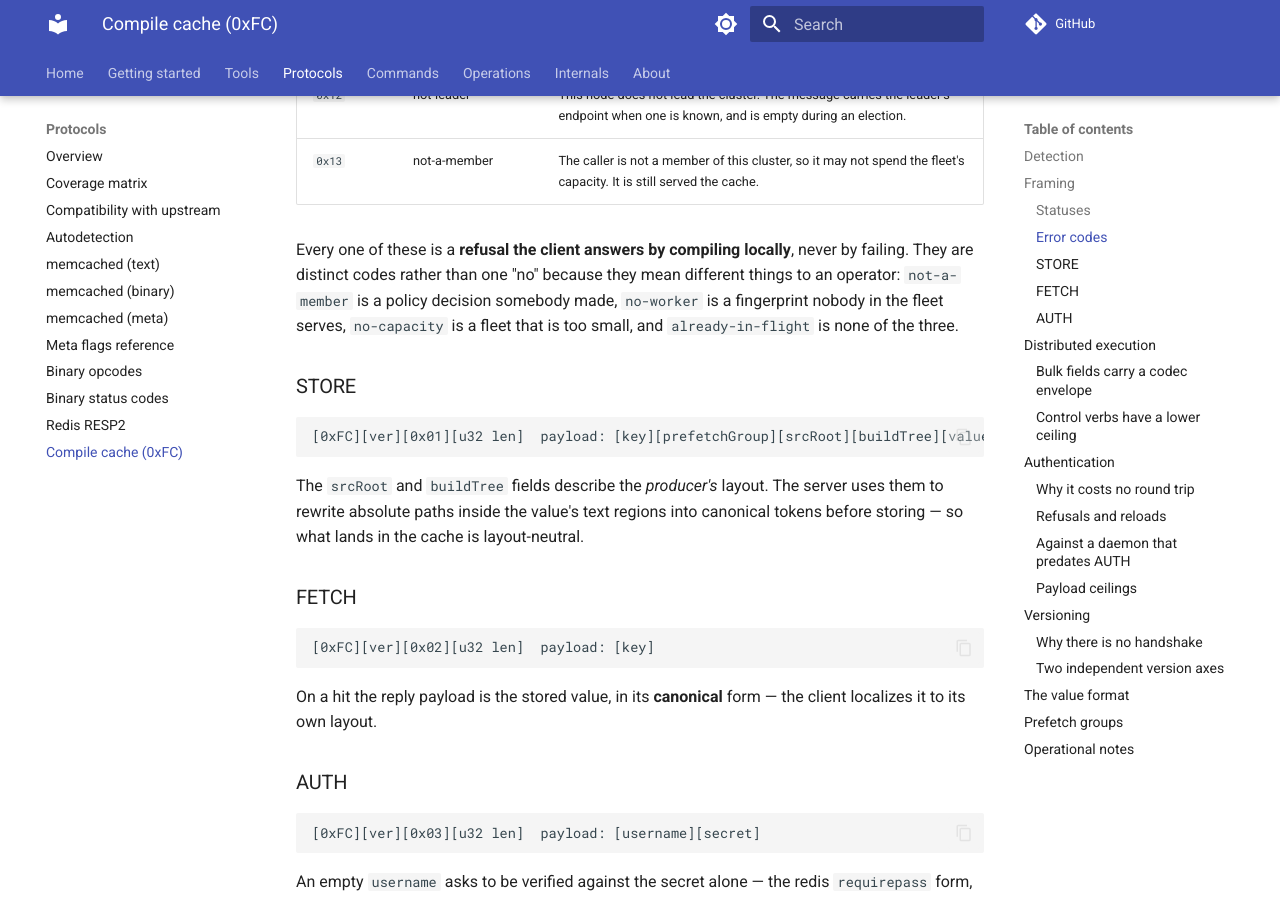
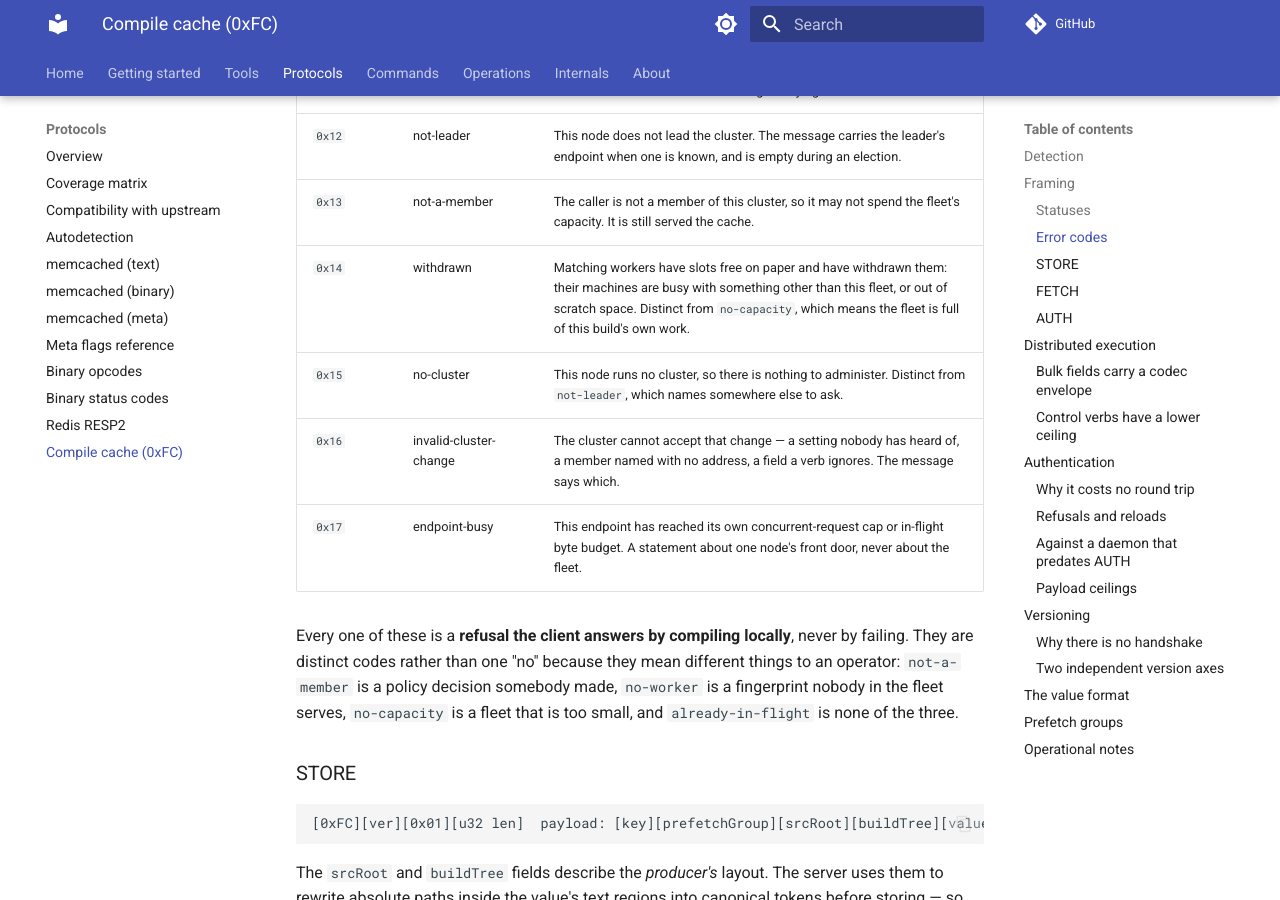
Before and after one commit to LASTRADA-Software/fastcached, an MkDocs documentation site: the page built from docs/protocols/compile-cache.md, in a window 1280 px wide and 900 px high, scrolled down 3122 px. Built offline with MkDocs 1.6.1 and Material for MkDocs 9.7.7, drawn with Linux system fonts in a browser that asks for light colours; comment, search, counter and statistics services are not loaded.

Commit message:
docs: the wire error table stopped at 0x13 and four codes had landed since
`withdrawn`, `no-cluster`, `invalid-cluster-change` and `endpoint-busy` are all
codes a client can receive today and none of them was in the table an
integrator reads to find out what a refusal means. Adjacent to #141, which is
why it is its own commit: noticed while adding a row to the same table.

The gap has the shape this repository already keeps a rule about, one surface
over -- a fact an operator was told to read that was never actually published.
An undocumented refusal reads to whoever hits it as a code this build made up.

Signed-off-by: Christian Parpart <christian@parpart.family>

```diff
--- a/docs/protocols/compile-cache.md
+++ b/docs/protocols/compile-cache.md
@@ -91,6 +91,10 @@ diagnostic — the build merely got slower, forever, with nothing to show for it
 | `0x11` | worker-spawn-failed | The worker could not *start* the compiler. Not "the compiler rejected the code" — that is a successful exchange carrying a non-zero exit code. |
 | `0x12` | not-leader | This node does not lead the cluster. The message carries the leader's endpoint when one is known, and is empty during an election. |
 | `0x13` | not-a-member | The caller is not a member of this cluster, so it may not spend the fleet's capacity. It is still served the cache. |
+| `0x14` | withdrawn | Matching workers have slots free on paper and have withdrawn them: their machines are busy with something other than this fleet, or out of scratch space. Distinct from `no-capacity`, which means the fleet is full of this build's own work. |
+| `0x15` | no-cluster | This node runs no cluster, so there is nothing to administer. Distinct from `not-leader`, which names somewhere else to ask. |
+| `0x16` | invalid-cluster-change | The cluster cannot accept that change — a setting nobody has heard of, a member named with no address, a field a verb ignores. The message says which. |
+| `0x17` | endpoint-busy | This endpoint has reached its own concurrent-request cap or in-flight byte budget. A statement about one node's front door, never about the fleet. |
 
 Every one of these is a **refusal the client answers by compiling locally**,
 never by failing. They are distinct codes rather than one "no" because they mean
```
